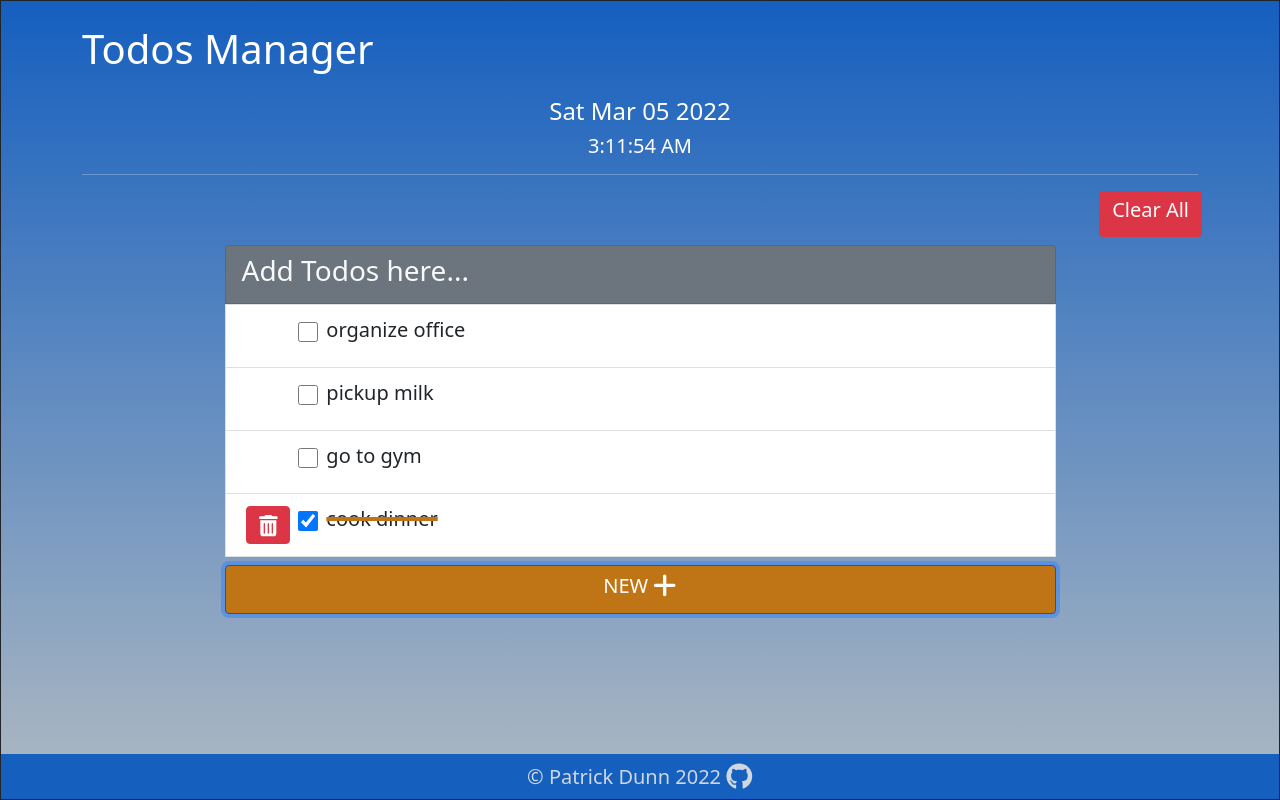
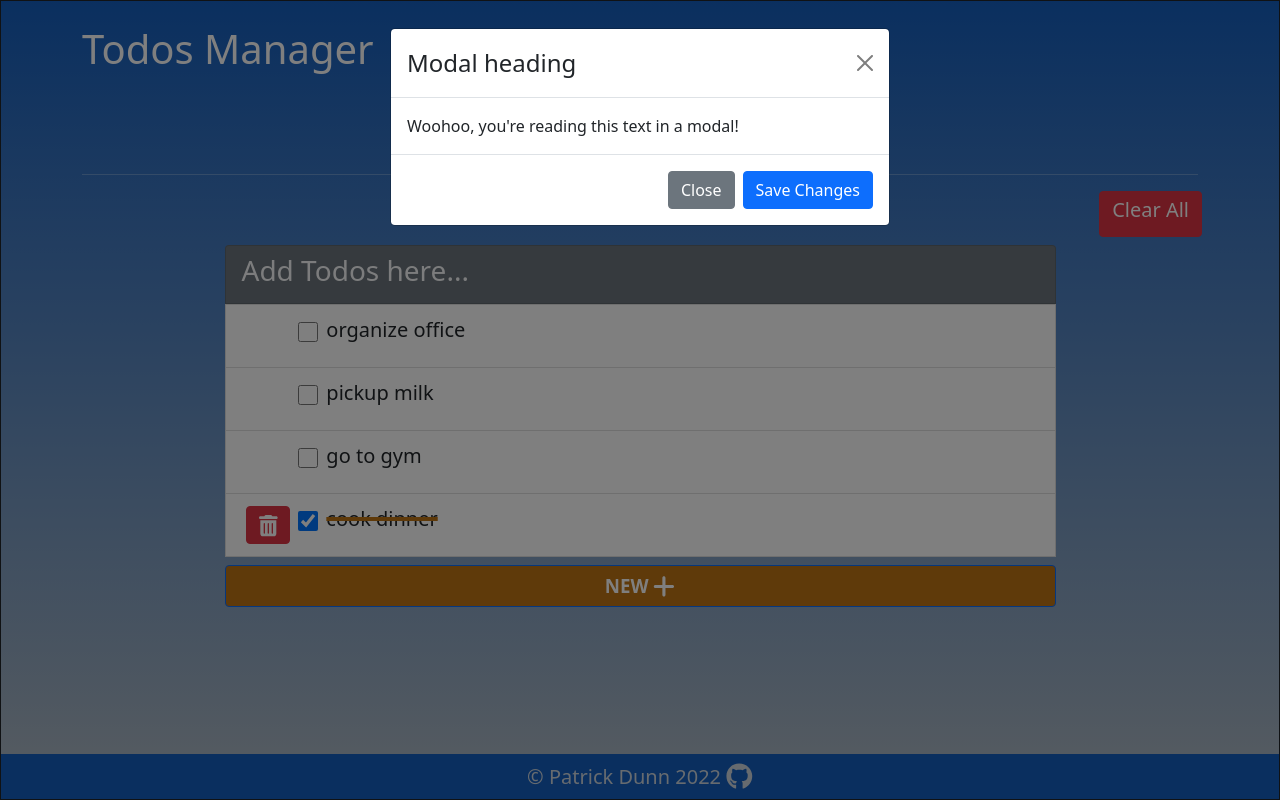
Before and after one commit to knightmac19/react-todos, a React (Create React App) app: page / in a window 1280 px wide. Both pictures are taken after a click on the button "NEW". Built offline with nearby package versions, Linux system fonts and the light colour scheme.

Commit message:
handling modal open/close

```diff
--- a/src/App.js
+++ b/src/App.js
@@ -5,8 +5,9 @@ import Jumbotron from "./components/Layout/Jumbotron";
 import Footer from "./components/Layout/Footer";
 import TodoTable from "./components/Content/TodoTable";
 import ClearAllBtn from "./components/Content/ClearAllBtn";
+import NewModal from "./components/Content/NewModal";
 
-// import { Button, Modal, ModalHeader, ModalBody, ModalFooter } from "react-bootstrap";
+import { Button } from "react-bootstrap";
 
 const DUMMY_DATA = [
   { id: Math.random().toString(), text: "organize office", completed: false },
@@ -17,27 +18,24 @@ const DUMMY_DATA = [
 
 const App = () => {
   const [todos, setTodos] = useState(DUMMY_DATA);
+  const [show, setShow] = useState(false);
 
-  const noRefCheck = () => {
-    console.log('inside noRefCheck')
-  }
+  const handleClose = () => {
+    setShow(false);
+  };
 
-  // console.log(DUMMY_DATA);
-  // todos
-  // write jsx in app for table
-  // write jsx in app for table header
-  // write jsx in app for each item
-  // split previous 3 into their own components
-  // map over the dummy data to create some elements
+  const openModalHandler = () => {
+    setShow(true);
+  };
 
   return (
     <div className="content-wrap">
       <Jumbotron />
 
       <ClearAllBtn />
+      <NewModal show={show} handleClose={handleClose} />
 
-      <TodoTable items={todos} />
-
+      <TodoTable items={todos} openModalHandler={openModalHandler} />
 
       <Footer />
     </div>
--- a/src/components/Content/AddNewBtn.js
+++ b/src/components/Content/AddNewBtn.js
@@ -4,13 +4,17 @@ import { FontAwesomeIcon } from "@fortawesome/react-fontawesome";
 import { faPlus } from "@fortawesome/free-solid-svg-icons";
 
 const AddNewBtn = (props) => {
-  // const []
-
   return (
-    <Button style={{ backgroundColor: "#BF7515" }} className="mt-2 ">
-      <h5>
-        NEW <FontAwesomeIcon icon={faPlus} className="fa-lg " />
-      </h5>
+    <Button
+      onClick={props.openModalHandler}
+      style={{
+        backgroundColor: "#BF7515",
+        fontSize: "1.17em",
+        fontWeight: "bolder",
+      }}
+      className="mt-2 new-btn"
+    >
+      NEW <FontAwesomeIcon icon={faPlus} className="fa-lg " />
     </Button>
   );
 };
--- /dev/null
+++ b/src/components/Content/NewModal.js
@@ -0,0 +1,25 @@
+import React from "react";
+import { Modal, Button } from "react-bootstrap";
+
+function NewModal(props) {
+  return (
+    <div>
+      <Modal show={props.show} onHide={props.handleClose}>
+        <Modal.Header closeButton>
+          <Modal.Title>Modal heading</Modal.Title>
+        </Modal.Header>
+        <Modal.Body>Woohoo, you're reading this text in a modal!</Modal.Body>
+        <Modal.Footer>
+          <Button variant="secondary" onClick={props.handleClose}>
+            Close
+          </Button>
+          <Button variant="primary" onClick={props.handleClose}>
+            Save Changes
+          </Button>
+        </Modal.Footer>
+      </Modal>
+    </div>
+  );
+}
+
+export default NewModal;
--- a/src/components/Content/TodoTable.js
+++ b/src/components/Content/TodoTable.js
@@ -28,7 +28,7 @@ const TodoTable = (props) => {
               ))}
             </div>
 
-            <AddNewBtn />
+            <AddNewBtn openModalHandler={props.openModalHandler} />
           </ul>
         </Col>
       </Row>
--- a/src/index.css
+++ b/src/index.css
@@ -36,3 +36,8 @@ body {
   border-color: green;
   border-width: 3px;
 }
+
+/* .new-btn {
+  font-size: larger;
+  background-color: purple;
+} */
```
